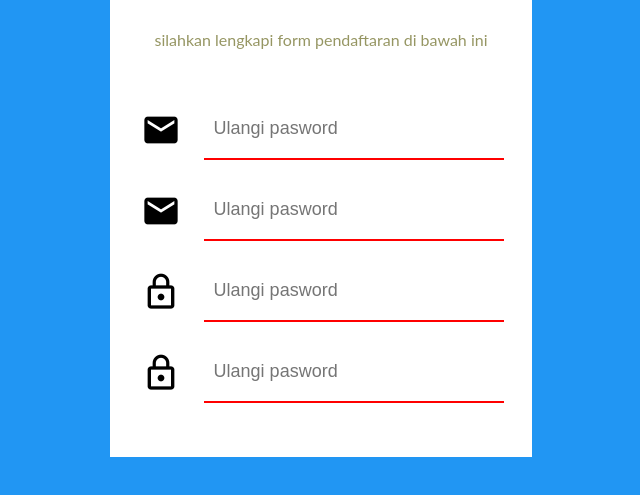
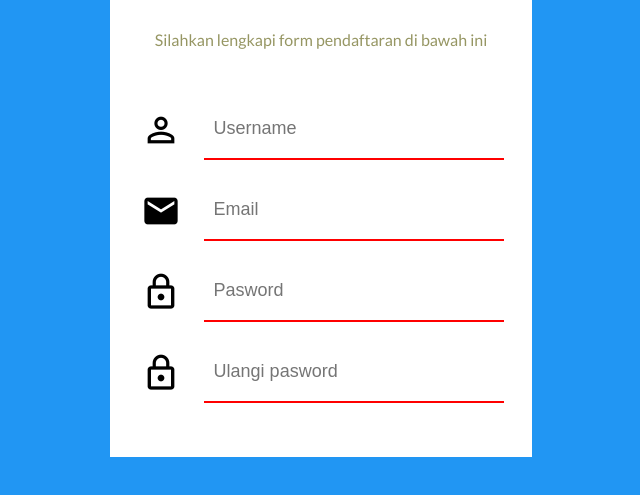
Before and after one commit to ozankaze/layout_tugas_3, a plain HTML site: page index.html in a window 1280 px wide. Shown: the part 213-708 px from the top of the page, without its empty margins (319-959 px from the left). Drawn offline with Linux system fonts and the light colour scheme.

Commit message:
html update 10:10

```diff
--- a/index.html
+++ b/index.html
@@ -6,38 +6,40 @@
     <title>Tugas Ke 3</title>
     <link rel="stylesheet" href="css/style.css">
     <link href="https://fonts.googleapis.com/icon?family=Material+Icons" rel="stylesheet">
+    <link href="https://fonts.googleapis.com/css?family=Lato" rel="stylesheet">
+
 </head>
 
 <body>
     <div class="wrapper">
         <div class="images">
             <img src="http://design.ubuntu.com/wp-content/uploads/ubuntu-logo32.png" alt="logo">
-            <p>silahkan lengkapi form pendaftaran di bawah ini</p>
+            <p>Silahkan lengkapi form pendaftaran di bawah ini</p>
         </div>
         <form>
             <div class="form">
                 <div class="icon">
-                    <i class="material-icons">email</i>
+                    <i class="material-icons">perm_identity</i>
                     <div class="xo">
-                        <input type="text" name="search" placeholder="Ulangi pasword">
+                        <input type="text" name="search" placeholder="Username">
                     </div>
                 </div>
                 <div class="icon">
                     <i class="material-icons">email</i>
                     <div class="xo">
-                        <input type="text" name="search" placeholder="Ulangi pasword">
+                        <input type="email" name="search" placeholder="Email">
                     </div>
                 </div>
                 <div class="icon">
                     <i class="material-icons">lock_outline</i>
                     <div class="xo">
-                        <input type="text" name="search" placeholder="Ulangi pasword">
+                        <input type="password" name="search" placeholder="Pasword">
                     </div>
                 </div>
                 <div class="icon">
                     <i class="material-icons">lock_outline</i>
                     <div class="xo">
-                        <input type="text" name="search" placeholder="Ulangi pasword">
+                        <input type="password" name="search" placeholder="Ulangi pasword">
                     </div>
                 </div>
             </div>
```
